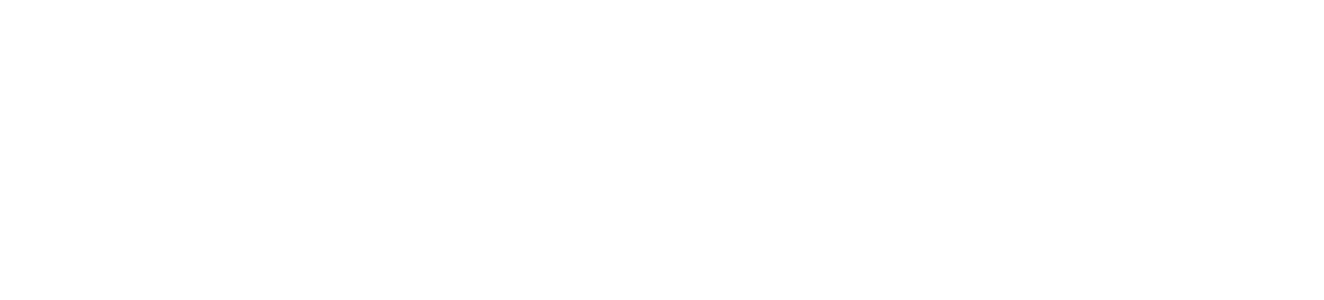
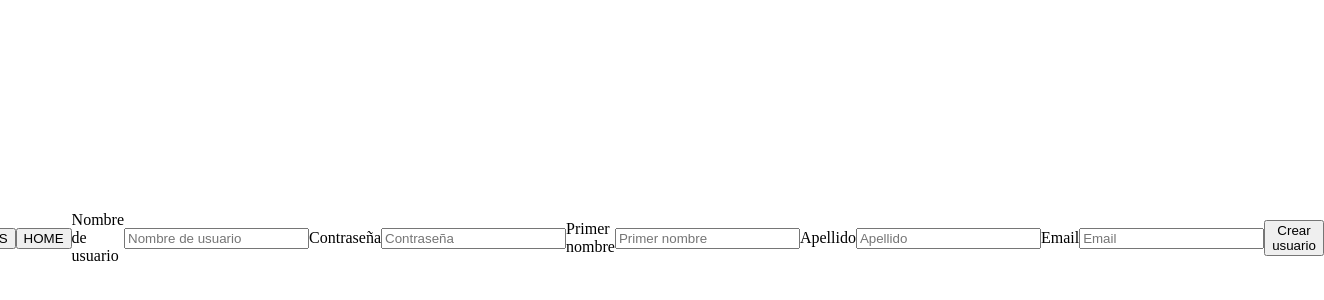
Before and after one commit to carlavega13/admin-Campus, a React (Vite) app in the folder Front-end/: page /createUser in a window 1280 px wide. Before the commit this address had no page. Shown: the part 170-470 px from the top of the page, 1324 px wide, since content can reach past the window. Built offline with nearby package versions, Linux system fonts and the light colour scheme.

Commit message:
listo crear usuario desde el front

```diff
--- a/Front-end/src/App.jsx
+++ b/Front-end/src/App.jsx
@@ -1,4 +1,4 @@
-import { useState } from 'react'
+
 import { Route, Routes } from 'react-router-dom'
 import AdminHome from './Components/Admin/AdminHome/AdminHome'
 import AdminCourses from './Components/Admin/AdminCourses/AdminCourses'
@@ -9,8 +9,8 @@ import AdminUsers from './Components/Admin/AdminUsers/AdminUsers'
 import AdminUserDetail from './Components/Admin/AdminUsers/AdminUserDetail'
 import LoginPage from './Components/Login/LoginPage'
 import ChangeDomain from './Components/Admin/AdminHome/ChangeDomain'
-import CreateUser from './Components/Admin/AdminHome/CreateUser'
 import CreateCourse from './Components/Admin/AdminCourses/CreateCourse'
+import CreateUser from './Components/Admin/AdminUsers/CreateUser'
 
 function App() {
 
@@ -26,8 +26,8 @@ function App() {
    <Route path='/adminHome/users' element={<AdminUsers/>}/>
    <Route path='/adminHome/users/:id' element={<AdminUserDetail/>}/>
    <Route path='/adminHome/changeDomain' element={<ChangeDomain/>}/>
-   <Route path='/adminHome/changeDomain/createUser/:isSuperAdmin' element={<CreateUser/>}/>
    <Route path='/createCourse' element={<CreateCourse/>}/>
+   <Route path='/createUser' element={<CreateUser/>}/>
 
     </Routes>
     </div>
--- a/Front-end/src/Components/Admin/AdminHome/ChangeDomain.jsx
+++ b/Front-end/src/Components/Admin/AdminHome/ChangeDomain.jsx
@@ -1,7 +1,7 @@
 import { useState } from "react"
 import axios from "axios"
 import { HOST } from "../../../../HOST"
-import CreateUser from "./CreateUser"
+import CreateAdmin from "./CreateAdmin"
 import { useDispatch } from "react-redux"
 import { deleteAll } from "../../../Redux/actions"
 import { useNavigate } from "react-router-dom"
@@ -60,7 +60,7 @@ const onChangeDomain=(e)=>{
       <p>Necesitas crear un usuario SuperAdmin para esta URL de moodle</p>
       <button onClick={handleCreateUser}>Crear usuario SuperAdmin</button>
       </div>}
-      {flags.componentFlag&&<CreateUser domain={domain} setFlags={setFlags} flags={flags} isSuperAdmin={true}/>}
+      {flags.componentFlag&&<CreateAdmin domain={domain} setFlags={setFlags} flags={flags} isSuperAdmin={true}/>}
     </div>
  )
 }
--- a/Front-end/src/Components/Admin/AdminHome/CreateUser.jsx
+++ b/Front-end/src/Components/Admin/AdminHome/CreateAdmin.jsx
@@ -3,7 +3,7 @@ import { useState } from "react"
 import { useParams } from "react-router-dom"
 import { HOST } from "../../../../HOST"
 
-const CreateUser=({domain,isSuperAdmin,setFlags,flags})=>{
+const CreateAdmin=({domain,isSuperAdmin,setFlags,flags})=>{
 
 
 
@@ -21,7 +21,7 @@ const CreateUser=({domain,isSuperAdmin,setFlags,flags})=>{
         try {
             let passRegex= /^(?=.*[a-z])(?=.*[A-Z])(?=.*\d)(?=.*[$@$!%*?&])[A-Za-z\d$@$!%*?&]{8,15}/;
     if(!passRegex.test(info?.password)){
-        alert(" La contraseña debería tener al menos 8 caracter(es), al menos 1 dígito(s), al menos 1 minúscula(s), al menos 1 mayúscula(s), al menos 1 caracter(es) no alfanuméricos como *,-, o #")
+        alert("La contraseña debería tener al menos 8 caracter(es), al menos 1 dígito(s), al menos 1 minúscula(s), al menos 1 mayúscula(s), al menos 1 caracter(es) no alfanuméricos como *,-, o #")
     }else{
 
    const token=await axios.get(`${domain}login/token.php?username=${info?.username}&password=${info?.password}&service=moodle_mobile_app`)
@@ -29,7 +29,7 @@ const CreateUser=({domain,isSuperAdmin,setFlags,flags})=>{
    if(token.data.token){
     if(isSuperAdmin){
         const res= await axios.post(`${HOST}postUser`,{username:info?.username,password:info?.password,rol:"administrador",isSuperAdmin:true})
-        console.log(res.data);
+
         if(res.data.id){
             alert(`El usuario superAdmin: ${res.data.username} se creó exitosamente para el Moodle de URL: ${domain}`)
             if(setFlags && flags){
@@ -65,4 +65,4 @@ al menos 1 mayúscula(s), al menos 1 caracter(es) no alfanuméricos como *,-, o
     )
 }
 }
-export default CreateUser
+export default CreateAdmin
--- a/Front-end/src/Components/Admin/AdminUsers/AdminUsers.jsx
+++ b/Front-end/src/Components/Admin/AdminUsers/AdminUsers.jsx
@@ -71,6 +71,7 @@ alert("Debes selecionar al menos un usuario")
 return(
     <div>
         <button onClick={()=>navigate("/adminHome")}>HOME</button>
+        <button onClick={()=>navigate("/createUser")}>Crear usuario</button>
        <div className={s.box}>
         <div className={s.names}>
         <h4 className={flag.state?s.blur:s.normal}>Nombres</h4>
--- /dev/null
+++ b/Front-end/src/Components/Admin/AdminUsers/CreateUser.jsx
@@ -0,0 +1,65 @@
+import { useState } from "react"
+import { useDispatch, useSelector } from "react-redux"
+import { useNavigate } from "react-router-dom"
+import { HOST } from "../../../../HOST"
+import { getAllUsers } from "../../../Redux/actions"
+import axios from "axios"
+
+const CreateUser=()=>{
+    const navigate=useNavigate()
+    const dispatch=useDispatch()
+    const [info,setInfo] =useState({
+        username:"",
+        password:"",
+        firstname:"",
+        lastname:"",
+        email:""
+    })
+    const {username,domain,token}=useSelector(state=>state.user)
+    let emailRegex= /^(([^<>()\[\]\\.,;:\s@”]+(\.[^<>()\[\]\\.,;:\s@”]+)*)|(“.+”))@((\[[0–9]{1,3}\.[0–9]{1,3}\.[0–9]{1,3}\.[0–9]{1,3}])|(([a-zA-Z\-0–9]+\.)+[a-zA-Z]{2,}))$/
+    let passRegex= /^(?=.*[a-z])(?=.*[A-Z])(?=.*\d)(?=.*[$@$!%*?&])[A-Za-z\d$@$!%*?&]{8,15}/;
+    const handleOnChange=(e)=>{
+        setInfo({
+            ...info,
+            [e.target.name]:e.target.value
+        })
+    }
+const handleCreate=async()=>{
+    try {
+        if(!passRegex.test(info?.password)){
+          return alert("La contraseña debería tener al menos 8 caracter(es), al menos 1 dígito(s), al menos 1 minúscula(s), al menos 1 mayúscula(s), al menos 1 caracter(es) no alfanuméricos como *,-, o #")
+        }
+        if(!emailRegex.test(info?.email)){
+            return alert("El email es invalido.")
+        }
+        if(confirm(`Estas seguro que quieres crear el usuario: ${info?.firstname} ${info?.lastname}`)){
+            const res=await axios.post(`${HOST}postUserMoodle`,{username,domain,info})
+            if(res.data[0].id){
+                dispatch(getAllUsers({domain,token}))
+                return alert(`El usuario: ${info?.firstname} ${info?.lastname}, se creo correctamente`)
+
+            }
+
+        }
+    } catch (error) {
+       return alert(error.message)
+    }
+}
+return(
+    <>
+     <button onClick={()=>navigate("/adminhome/users")}>ATRAS</button><button onClick={()=>navigate("/adminHome")}>HOME</button>
+    <label htmlFor="">Nombre de usuario</label>
+   <input onChange={handleOnChange} name="username" value={info.username}  type="text" placeholder="Nombre de usuario" />
+    <label htmlFor="">Contraseña</label>
+   <input onChange={handleOnChange} name="password" value={info.password} type="text" placeholder="Contraseña" />
+    <label htmlFor="">Primer nombre</label>
+   <input onChange={handleOnChange} name="firstname" value={info.firstname} type="text" placeholder="Primer nombre" />
+    <label htmlFor="">Apellido</label>
+   <input onChange={handleOnChange} name="lastname" value={info.lastname} type="text" placeholder="Apellido"/>
+    <label htmlFor="">Email</label>
+   <input onChange={handleOnChange} name="email" value={info.email} type="text" placeholder="Email"/>
+   <button onClick={handleCreate}>Crear usuario</button>
+    </>
+)
+}
+export default CreateUser
```
